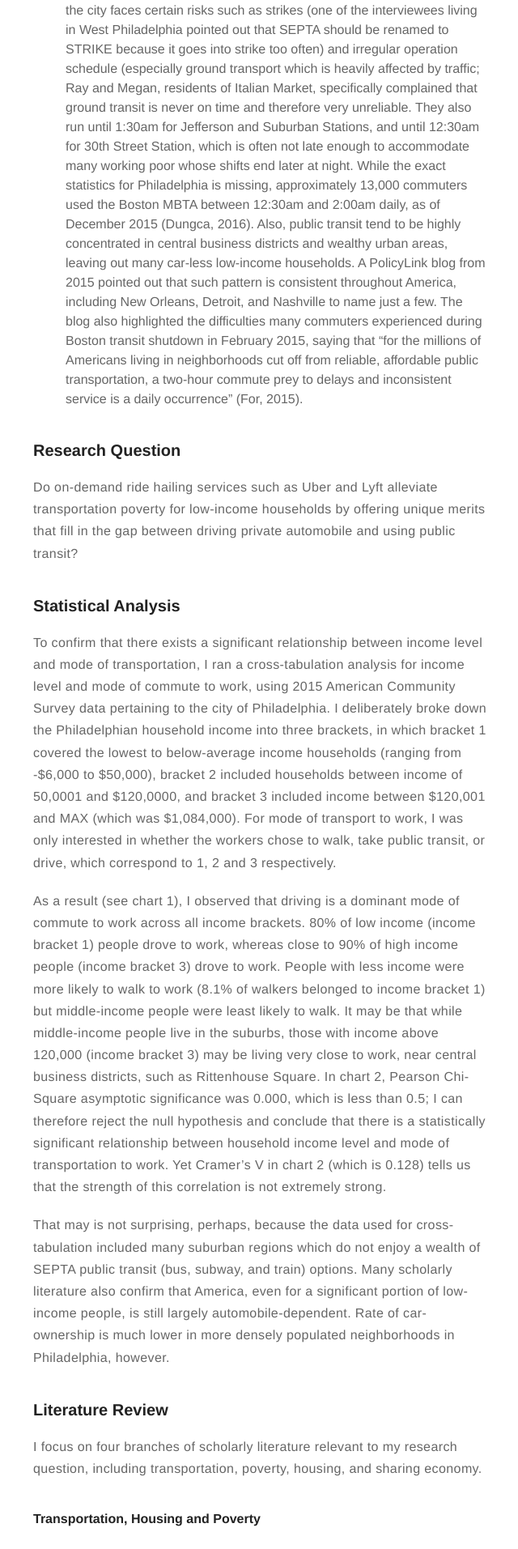
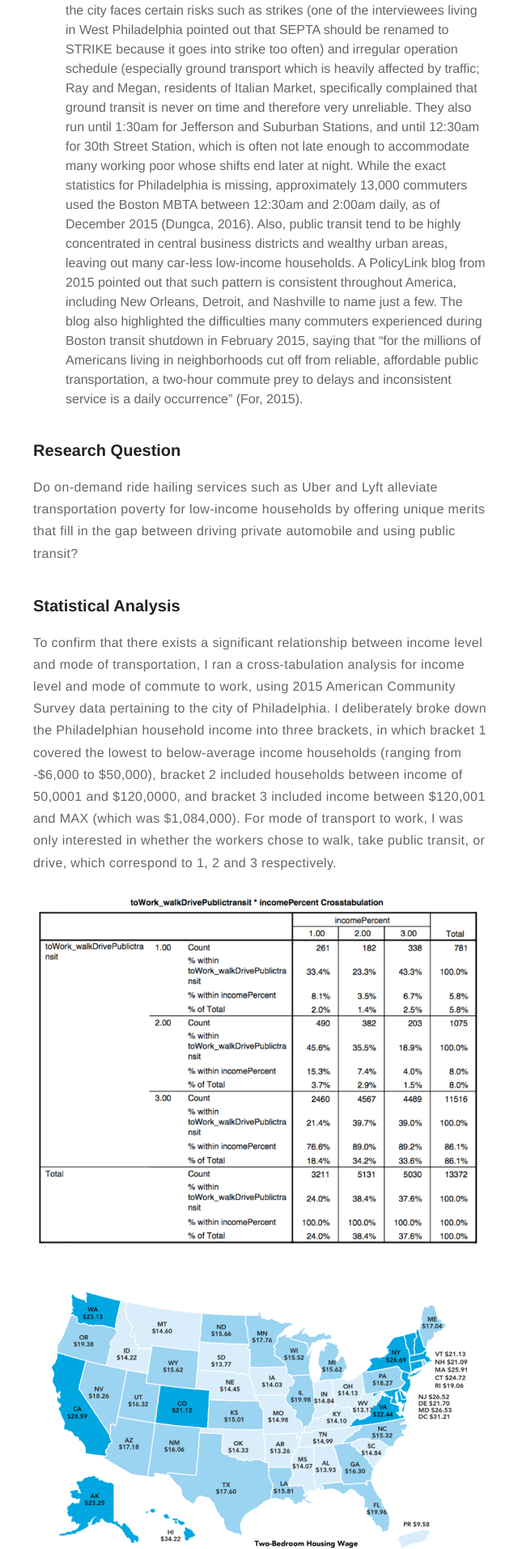
Before and after one commit to soyoungpark/soyoungpark.github.io, a Jekyll site: the page built from _posts/2017-11-07-can-transportation-network-companies-alleviate-transportation-poverty.markdown, in a window 1280 px wide. Shown: the part 4487-6400 px from the top of the page at 81% size, without its empty margins (319-959 px from the left). Built offline with Jekyll 4.4.1, drawn with Linux system fonts in a browser that asks for light colours; comment, search, counter and statistics services are not loaded.

Commit message:
new post

```diff
--- a/_posts/2017-11-07-can-transportation-network-companies-alleviate-transportation-poverty.markdown
+++ b/_posts/2017-11-07-can-transportation-network-companies-alleviate-transportation-poverty.markdown
@@ -348,3 +352,9 @@
 
 GIS Mapping of Public Transit Dependency and Low-income Households
 PolicyMap mapping of public transit density and income in West Philadelphia, Point Breeze and Italian Market (each displayed as colored boxes)
+
+
+
+
+[1]:http://soyoungpark.github.io/assets/images/urbs/chart1.png
+[2]:http://soyoungpark.github.io/assets/images/urbs/chart2.png
```
Also changed, not shown: other parts of _posts/2017-11-07-can-transportation-network-companies-alleviate-transportation-poverty.markdown (+4 -0 lines), assets/images/urbs/chart1.png (added), assets/images/urbs/chart2.png (added), assets/images/urbs/chart5.png (added), assets/images/urbs/chart6.png (added), 6 other files.
